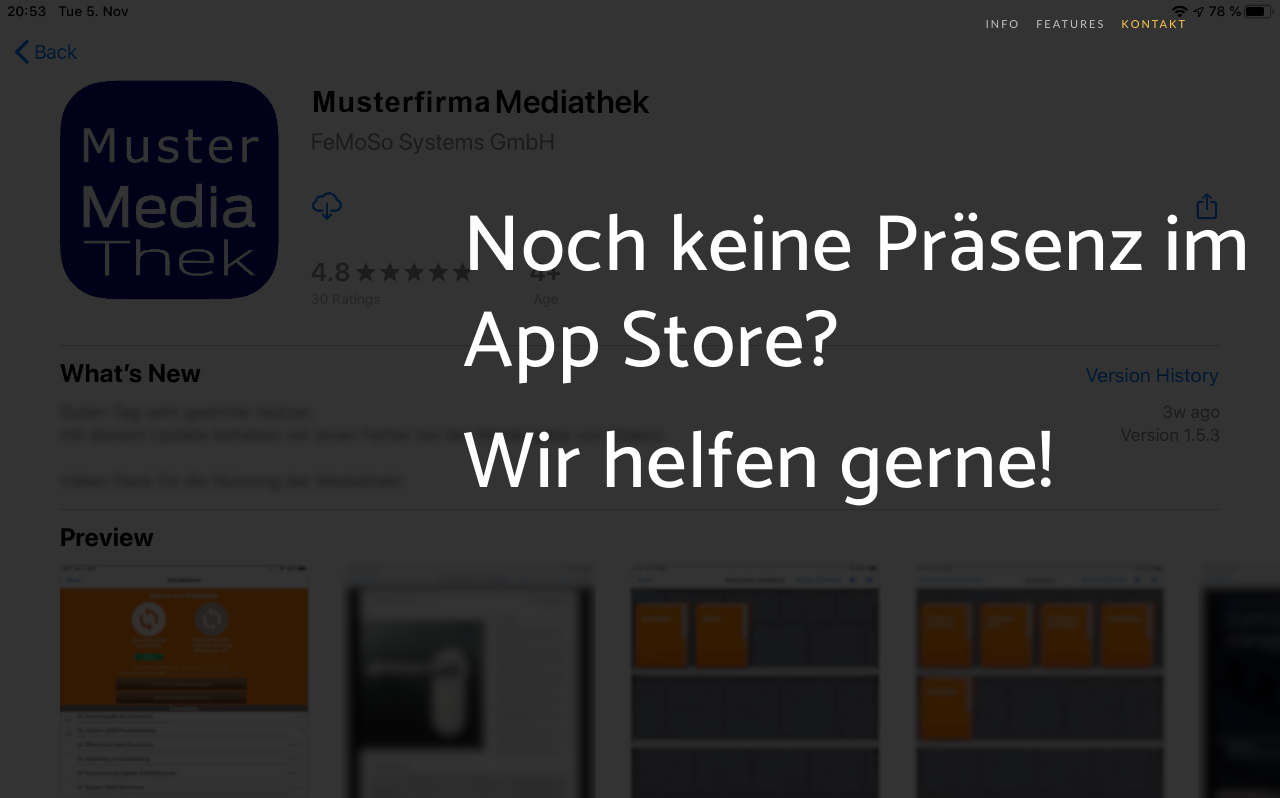
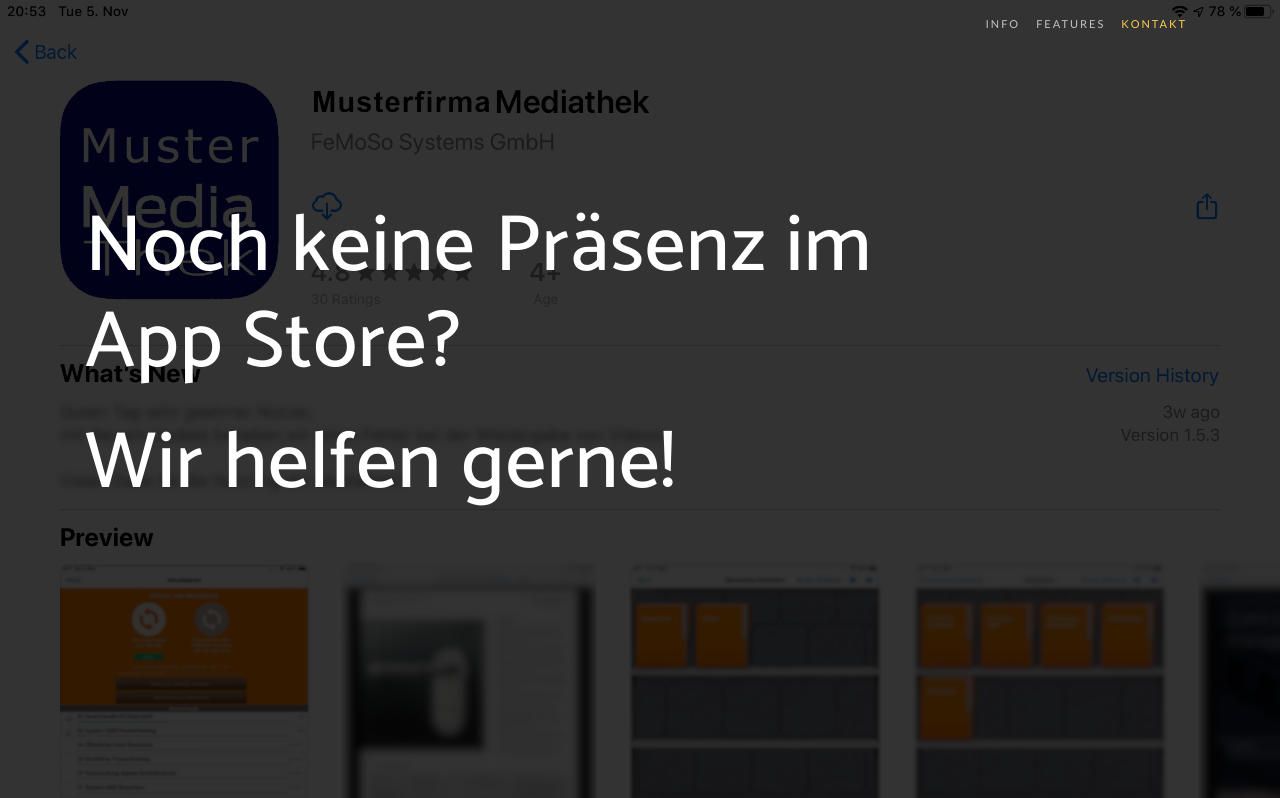
Before and after one commit to Sorcecoder/femoso-site, a website with bundled scripts: page index.html in a window 1280 px wide. Shown: the top 798 px of the page. Built offline with nearby package versions, Linux system fonts and the light colour scheme; a web font is replaced by a local one.

Commit message:
css fun, wrong padding

```diff
--- a/scss/_cta.scss
+++ b/scss/_cta.scss
@@ -33,16 +33,14 @@ section.cta {
 
 section.ctb {
     position: relative;
-    padding: 250px 0;
+    padding: 200px 0;
     background-image: url('../img/ready.jpeg');
     background-position: fit;
     height: 100%;
     @include background-cover;
     .ctb-content {
-        position: absolute;
+        position: relative;
         z-index: 1;
-        top: 25%;
-        left: 35%;
         h2 {
             font-size: 50px;
             margin-top: 0;
```
Also changed, not shown: css/new-age.css, css/new-age.min.css.
